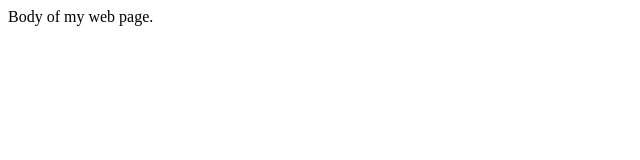
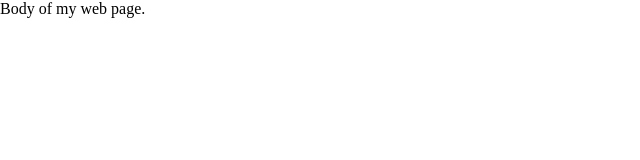
Before and after one commit to annestarley/Framework, a plain HTML site: page index.html in a window 1280 px wide. Shown: the whole page, without its empty margins (0-640 px from the left). Drawn offline with nearby package versions, Linux system fonts and the light colour scheme.

Commit message:
Normalize CSS
linked webpage to normalize CSS file

```diff
--- a/index.html
+++ b/index.html
@@ -5,7 +5,7 @@
   <meta charset="utf-8">
   <meta name="description" content="description">
   <title>Page title</title>
-
+  <link rel="stylesheet" type="text/css" href="http://cdnjs.cloudflare.com/ajax/libs/normalize/3.0.1/normalize.min.css">
   <!--[if lt IE 9]>
     <script src="https://oss.maxcdn.com/libs/html5shiv/3.7.0/html5shiv.js"></script>
   <![endif]-->
```
